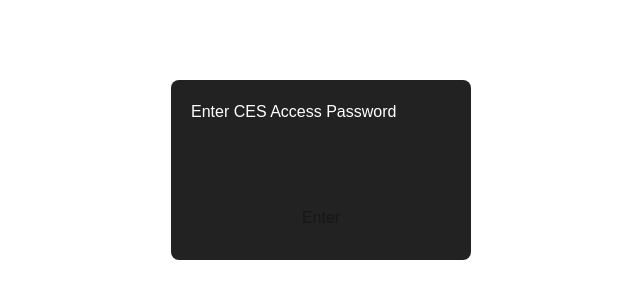
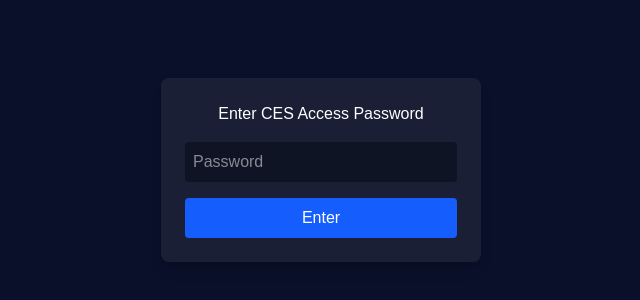
Before and after one commit to seando100/sophia-ces-ui, a Next.js app: page /login in a window 1280 px wide. Shown: the part 230-530 px from the top of the page, without its empty margins (319-959 px from the left). Built offline with nearby package versions, Linux system fonts and the light colour scheme.

Commit message:
Fix TS typing in login page

```diff
--- a/app/login/page.tsx
+++ b/app/login/page.tsx
@@ -4,43 +4,51 @@
 import { useRouter } from "next/navigation";
 
 export default function LoginPage() {
-  const router = useRouter();
   const [password, setPassword] = useState("");
   const [error, setError] = useState("");
+  const router = useRouter();
 
-  async function handleSubmit(e) {
+  const handleSubmit = async (e: React.FormEvent<HTMLFormElement>) => {
     e.preventDefault();
+    setError("");
 
     const res = await fetch("/api/login", {
       method: "POST",
-      headers: { "Content-Type": "application/json" },
-      body: JSON.stringify({ password }),
+      headers: {
+        "Content-Type": "application/json"
+      },
+      body: JSON.stringify({ password })
     });
 
-    const data = await res.json();
-
-    if (data.success) {
+    if (res.ok) {
       router.push("/ces");
     } else {
       setError("Incorrect password");
     }
-  }
+  };
 
   return (
-    <div style={{ display: "flex", height: "100vh", justifyContent: "center", alignItems: "center" }}>
-      <form onSubmit={handleSubmit} style={{ width: 300, padding: 20, background: "#222", borderRadius: 8 }}>
-        <h3 style={{ color: "white", marginBottom: 12 }}>Enter CES Access Password</h3>
+    <div className="min-h-screen flex items-center justify-center bg-[#0a1029]">
+      <form
+        onSubmit={handleSubmit}
+        className="bg-[#1a1f36] p-6 rounded-lg shadow-lg space-y-4 w-80"
+      >
+        <h2 className="text-white text-center">Enter CES Access Password</h2>
 
         <input
           type="password"
+          className="w-full p-2 rounded bg-[#0f1425] text-white focus:outline-none"
           value={password}
           onChange={(e) => setPassword(e.target.value)}
-          style={{ width: "100%", padding: 8, marginBottom: 12 }}
+          placeholder="Password"
         />
 
-        {error && <p style={{ color: "red" }}>{error}</p>}
+        {error && <p className="text-red-400 text-sm">{error}</p>}
 
-        <button type="submit" style={{ width: "100%", padding: 10, marginTop: 8 }}>
+        <button
+          type="submit"
+          className="w-full bg-blue-600 hover:bg-blue-700 text-white p-2 rounded"
+        >
           Enter
         </button>
       </form>
```
